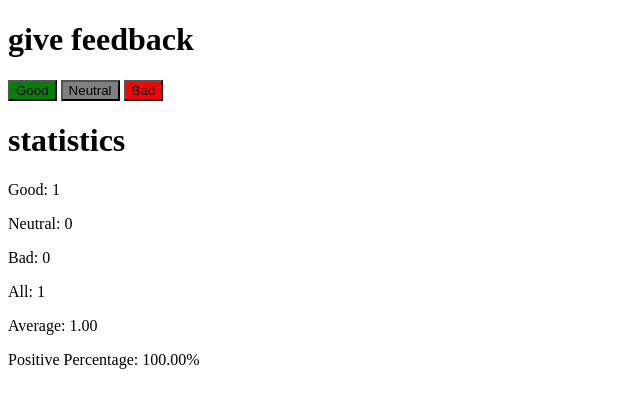
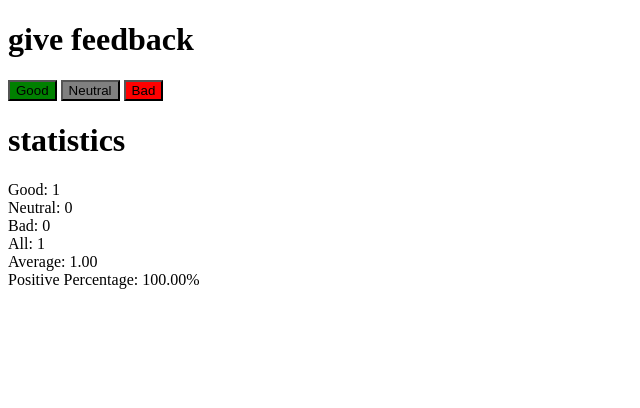
Before and after one commit to Chinmaya255696/full-stack-open-2023, a React (Vite) app in the folder part1/unicafe/: page / in a window 1280 px wide. Both pictures are taken after a click on the button "Good". Shown: the top 408 px of the page, without its empty margins (0-640 px from the left). Built offline with nearby package versions, Linux system fonts and the light colour scheme.

Commit message:
completed Exercise-1.10: unicafe step5

```diff
--- a/part1/unicafe/src/componets/Statistics.jsx
+++ b/part1/unicafe/src/componets/Statistics.jsx
@@ -1,5 +1,5 @@
-// Statistics.js
 import React from "react";
+import StatisticLine from "./StatisticsLine";
 
 const Statistics = ({ good, neutral, bad }) => {
   const all = good + neutral + bad;
@@ -8,12 +8,12 @@ const Statistics = ({ good, neutral, bad }) => {
 
   return (
     <div>
-      <p>Good: {good}</p>
-      <p>Neutral: {neutral}</p>
-      <p>Bad: {bad}</p>
-      <p>All: {all}</p>
-      <p>Average: {average.toFixed(2)}</p>
-      <p>Positive Percentage: {positivePercentage.toFixed(2)}%</p>
+      <StatisticLine text="Good" value={good} />
+      <StatisticLine text="Neutral" value={neutral} />
+      <StatisticLine text="Bad" value={bad} />
+      <StatisticLine text="All" value={all} />
+      <StatisticLine text="Average" value={average.toFixed(2)} />
+      <StatisticLine text="Positive Percentage" value={positivePercentage.toFixed(2) + "%"} />
     </div>
   );
 };
--- /dev/null
+++ b/part1/unicafe/src/componets/StatisticsLine.jsx
@@ -0,0 +1,12 @@
+// StatisticLine.js
+import React from "react";
+
+const StatisticLine = ({ text, value }) => {
+  return (
+    <div>
+      {text}: {value}
+    </div>
+  );
+};
+
+export default StatisticLine;
```
